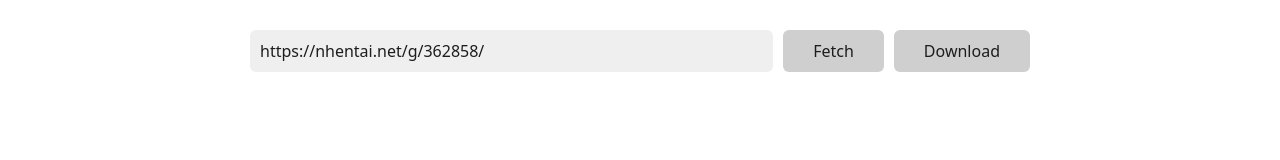
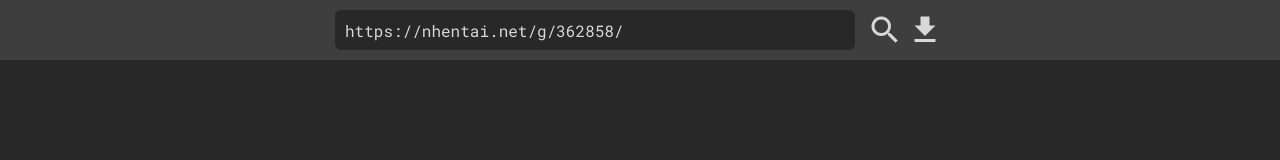
Before and after one commit to Kadantte/nhentai-desktop, an Electron app: page src/index.html in a window 1280 px wide. Drawn offline with nearby package versions, Linux system fonts and the light colour scheme.

Commit message:
Update UI (#3)
* Remove Water.css, add icons, and change the font

* Update scrollbar

* Add page count

```diff
--- a/src/index.css
+++ b/src/index.css
@@ -1,37 +1,108 @@
+:root {
+  --card: #3e3e3e;
+  --font: #d8d8d8;
+  --background: #282828;
+  --border-radius: 6px;
+}
+
 * {
+  margin: 0;
+  padding: 0;
+  color: var(--font);
   box-sizing: border-box;
 }
 
 body {
   padding: 0;
+  background-color: var(--background);
+  font-family: 'Roboto Mono', sans-serif;
 }
 
 img {
   width: 100%;
-  border-radius: 6px;
   margin-bottom: 10px;
+  border-radius: var(--border-radius);
 }
 
-input,
-button {
-  margin: 0;
+input {
+  all: unset;
+  padding: 0 10px 0 10px;
+  border-radius: var(--border-radius);
+  background-color: var(--background);
 }
 
 #menu {
+  height: 60px;
   padding: 10px;
   display: flex;
+  align-items: center;
   justify-content: center;
+  background-color: var(--card);
 }
 
 #book-url {
-  width: 100%;
-  padding: 10px;
+  width: 500px;
+  height: 40px;
   margin-right: 10px;
+}
+
+#main {
+  text-align: center;
+  padding: 10px 10% 10px 10%;
 }
 
 #book-title {
   font-size: larger;
   font-weight: bold;
-  text-align: center;
-  margin-bottom: 10px;
+  margin-top: 20px;
 }
+
+#book-page-cnt {
+  margin-bottom: 20px;
+}
+
+.material-icons {
+  border: 0;
+  font-size: 36px;
+}
+
+.icon-button {
+  padding: 2px;
+  cursor: pointer;
+  user-select: none;
+  border-radius: var(--border-radius);
+
+  transition: all;
+  transition-duration: 200ms;
+  background-color: var(--card);
+}
+
+.icon-button:hover {
+  background-color: var(--background);
+}
+
+.icon-button:active {
+  background-color: #181818;
+}
+
+/* Scrollbar */
+
+/* width */
+::-webkit-scrollbar {
+  width: 10px;
+}
+
+/* Track */
+::-webkit-scrollbar-track {
+  background: #171717;
+}
+
+/* Handle */
+::-webkit-scrollbar-thumb {
+  background: #4d4d4d;
+}
+
+/* Handle on hover */
+::-webkit-scrollbar-thumb:hover {
+  background: #3a3a3a;
+}
--- a/src/index.html
+++ b/src/index.html
@@ -3,19 +3,20 @@
 
 <head>
   <meta charset="utf-8">
-  <!-- Water.css -->
-  <link rel="stylesheet" href="https://cdn.jsdelivr.net/npm/water.css@2/out/water.css">
+  <link rel="stylesheet" href="https://fonts.googleapis.com/icon?family=Material+Icons">
+  <link rel="stylesheet" href="https://fonts.googleapis.com/css?family=Roboto+Mono">
   <link rel="stylesheet" href="index.css">
 </head>
 
 <body>
   <div id="menu">
     <input id="book-url" type="url" placeholder="Enter URL" value="https://nhentai.net/g/362858/">
-    <button id="fetch-btn" style="margin-right: 10px;">Fetch</button>
-    <button id="download-btn">Download</button>
+    <span id="fetch-btn" class="material-icons icon-button">search</span>
+    <span id="download-btn" class="material-icons icon-button">download</span>
   </div>
-  <div style="padding: 10px;">
+  <div id="main">
     <div id="book-title"></div>
+    <div id="book-page-cnt"></div>
     <div id="book-content"></div>
   </div>
 </body>
--- a/src/preload.ts
+++ b/src/preload.ts
@@ -8,6 +8,7 @@
   const bookTitleEl = document.getElementById('book-title');
   const downloadBtn = document.getElementById('download-btn');
   const bookContentEl = document.getElementById('book-content');
+  const bookPageCntEl = document.getElementById('book-page-cnt');
 
   fetchBtnEl.addEventListener('click', onFetch);
   downloadBtn.addEventListener('click', onDownload);
@@ -54,8 +55,11 @@
     const imgExt = getImageExtension(book);
     if (imgExt === null) throw new Error('Cannot find image extension.');
 
-    // Insert the title.
+    // Replace the title.
     bookTitleEl.innerHTML = book.title.english;
+
+    // Replace the page count.
+    bookPageCntEl.innerHTML = book.num_pages + ' Pages';
 
     // Clear the content.
     bookContentEl.innerHTML = '';
```
